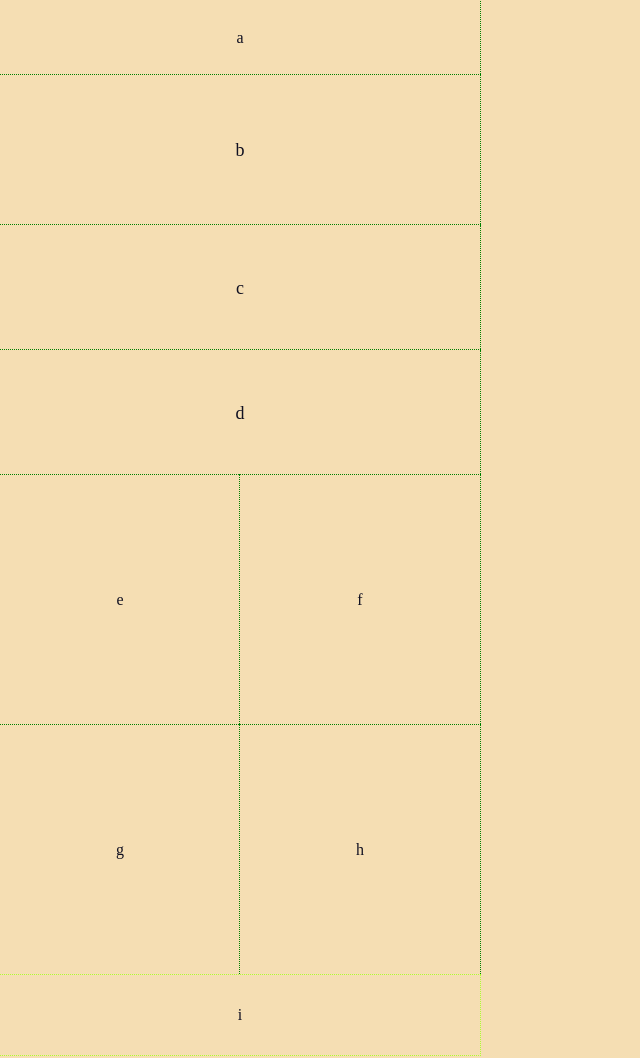
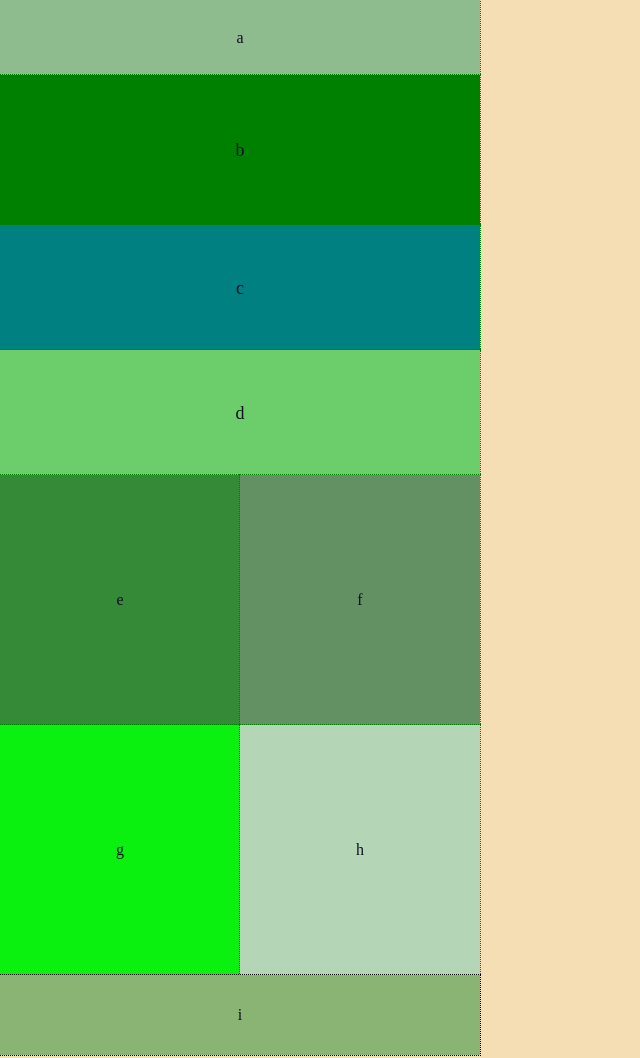
Before and after one commit to DaddyBearSEA/lab-01, a plain HTML site: page index.html in a window 1280 px wide. Shown: the whole page, without its empty margins (0-640 px from the left). Drawn offline with Linux system fonts and the light colour scheme.

Commit message:
got background colors into boxes

```diff
--- a/base.css
+++ b/base.css
@@ -1,27 +1,49 @@
 * {
   background-color: wheat;
   color: #111122;
-  font-size: large;
-  width: 480px;
-  box-sizing: border-box;
-  position: relative;
 }
 
 
-header > div > p{
-  width: 480px;
-  margin: 0px auto;
-  text-align: center;
-
+div {
+  outline: 1px dotted green;
 }
 
-div {
-  outline: 1px dotted green;
-  /* width: 480px; */
-  /* height: 75px; */
-  /* margin: 0px auto; */
+#boxa  {
+  background-color: darkseagreen;
+}
 
+#boxb {
+ background-color: green;
 }
+
+#boxc {
+  background-color: teal;
+}
+
+#boxd {
+  background-color: rgb(107, 206, 107);
+}
+
+#boxe {
+ background-color:rgb(53, 138, 55);
+ }
+
+#boxf {
+  background-color: rgb(99, 145, 99);
+ }
+
+#boxg{
+  background-color: rgb(11, 241, 15);
+ }
+
+#boxh {
+  background-color: rgb(181, 214, 182);
+ }
+
+
+
+
 footer{
-  outline: 1px dotted greenyellow;
+  outline: 1px dotted black;
+  background-color: rgb(137, 180, 115);
 }
--- a/layout.css
+++ b/layout.css
@@ -1,4 +1,16 @@
+* {
+  font-size: large;
+  width: 480px;
+}
+
+header > div > p{
+  width: 480px;
+  margin: 0px auto;
+  text-align: center;
+}
+
 p {
+  background-color: transparent;
   text-align: center;
   position: absolute;
   top: 50%;
@@ -9,12 +21,10 @@ p {
 
 section > div > p{
   width: 100%;
-
 }
 
 #boxa {
   height: 75px;
-  /* margin-top: 50px; */
 }
 
 #boxb {
@@ -29,36 +39,28 @@ section > div > p{
   height: 125px;
 }
 
-
 #boxe {
   height: 250px;
   width: 50%;
-  float: left;
-  display: flex;
-  flex-wrap: wrap;
-
 }
 
 #boxf {
   height: 250px;
   width: 50%;
-  float: right;
+}
 
-}
 #boxg{
   height: 250px;
   width: 50%;
-  float: left;
-}
+ }
 
 #boxh {
   height: 250px;
   width: 50%;
-  float: right;
+
 }
 
 footer {
-  display: inline-block;
   margin: 0px auto;
   height: 80px;
 }
--- a/module.css
+++ b/module.css
@@ -0,0 +1,26 @@
+* {
+  box-sizing: border-box;
+  position: relative;
+}
+
+#boxe {
+  float: left;
+  display: flex;
+  flex-wrap: wrap;
+}
+
+#boxf {
+  float: right;
+}
+
+#boxg{
+  float: left;
+}
+
+#boxh {
+  float: right;
+}
+
+footer {
+  display: inline-block;
+}
```
